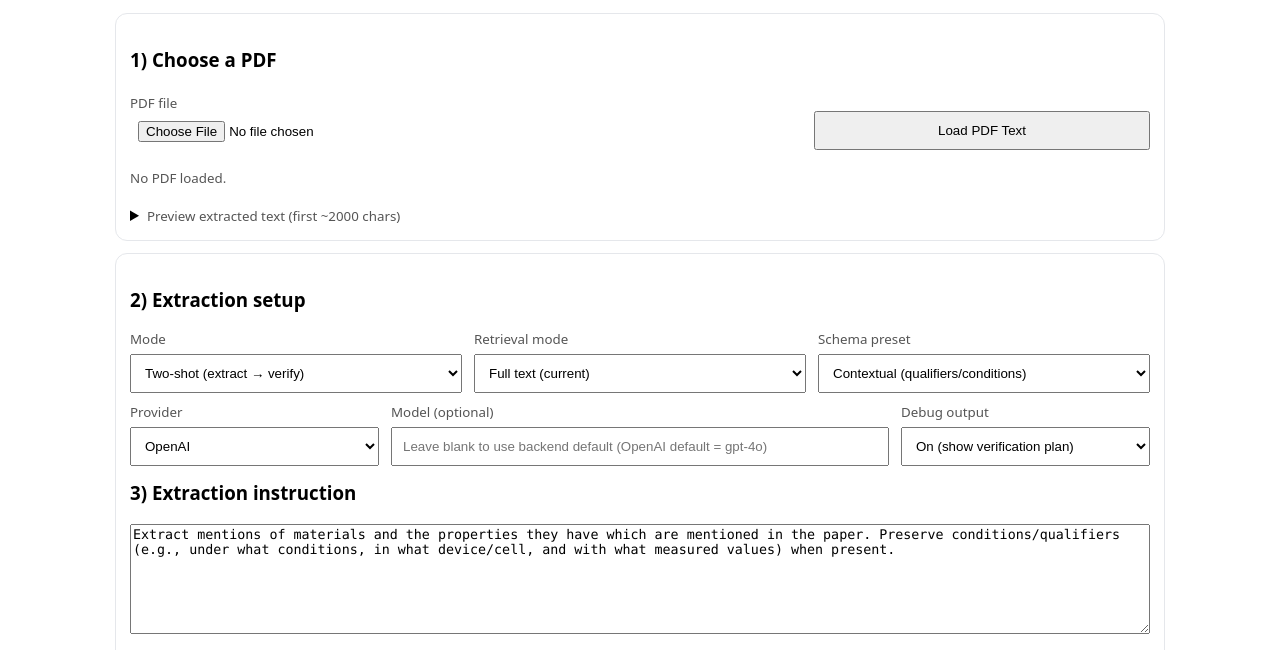
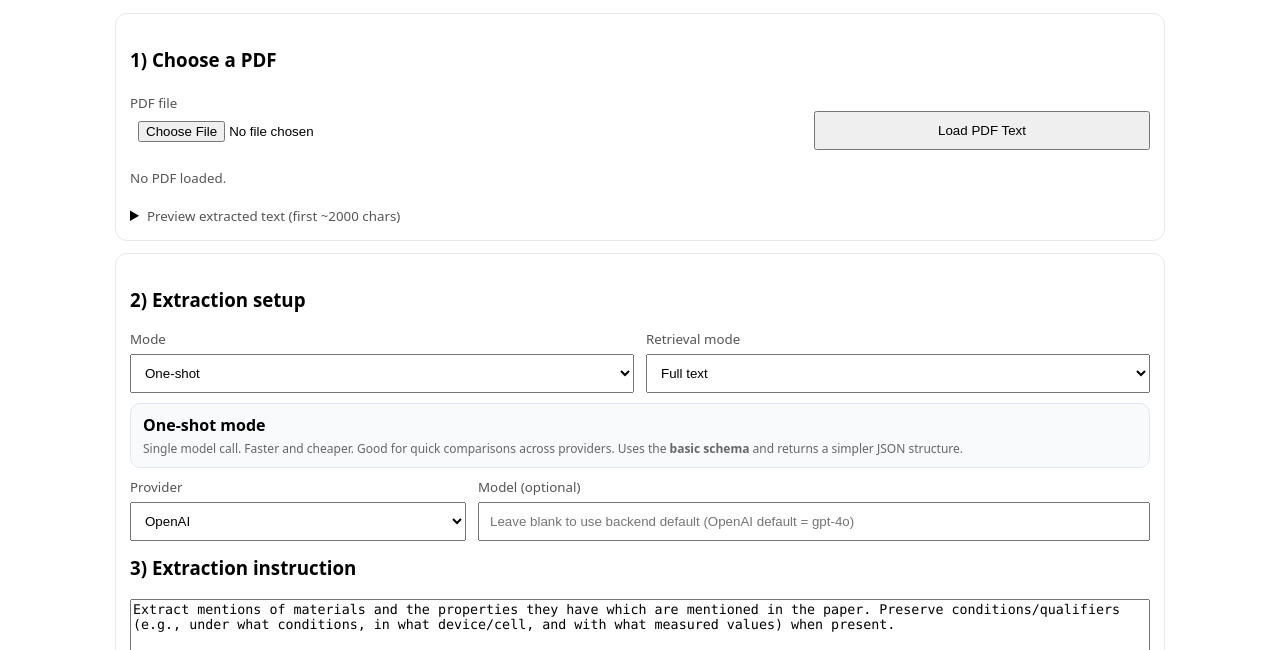
Before and after one commit to wajahathssn/wajahathssn.github.io, a plain HTML site: page index.html in a window 1280 px wide. Shown: the part 122-772 px from the top of the page. Drawn offline with Linux system fonts and the light colour scheme.

Commit message:
Update index.html

```diff
--- a/index.html
+++ b/index.html
@@ -18,9 +18,21 @@
     label small { display:block; margin-bottom:6px; }
     .muted { color: #666; }
     .tiny { font-size: 12px; }
-    .right { margin-left:auto; }
     .ok { color: #0a7f3f; }
-    .warn { color: #b45309; }
+    .mode-box {
+      background: #f8fafc;
+      border: 1px solid #e2e8f0;
+      border-radius: 10px;
+      padding: 10px 12px;
+      margin-top: 10px;
+    }
+    .mode-title { font-weight: 600; margin-bottom: 4px; }
+    code.inline {
+      background: #f1f5f9;
+      padding: 1px 6px;
+      border-radius: 6px;
+      font-size: 12px;
+    }
   </style>
 </head>
 <body>
@@ -55,30 +67,24 @@
     <h3>2) Extraction setup</h3>
 
     <div class="row">
-      <label style="flex:1; min-width:220px;">
+      <label style="flex:1; min-width:240px;">
         <small>Mode</small>
         <select id="mode" style="padding:10px;">
-          <option value="one_shot">One-shot</option>
-          <option value="two_shot" selected>Two-shot (extract → verify)</option>
+          <option value="one_shot" selected>One-shot</option>
+          <option value="two_shot">Two-shot (extract → verify)</option>
         </select>
       </label>
 
-      <label style="flex:1; min-width:220px;">
+      <label style="flex:1; min-width:240px;">
         <small>Retrieval mode</small>
         <select id="retrievalMode" style="padding:10px;">
-          <option value="full_text" selected>Full text (current)</option>
-          <option value="abstract_only">Abstract only (label only for now)</option>
-        </select>
-      </label>
-
-      <label style="flex:1; min-width:220px;">
-        <small>Schema preset</small>
-        <select id="schemaPreset" style="padding:10px;">
-          <option value="basic">Basic (material + properties + evidence)</option>
-          <option value="contextual" selected>Contextual (qualifiers/conditions)</option>
+          <option value="full_text" selected>Full text</option>
+          <option value="abstract_only">Abstract only</option>
         </select>
       </label>
     </div>
+
+    <div id="modeInfo" class="mode-box"></div>
 
     <div class="row" style="margin-top:10px;">
       <label style="flex:1; min-width:220px;">
@@ -95,20 +101,13 @@
         <small>Model (optional)</small>
         <input id="model" placeholder="Leave blank to use backend default (OpenAI default = gpt-4o)" style="padding:10px;" />
       </label>
-
-      <label style="flex:1; min-width:220px;">
-        <small>Debug output</small>
-        <select id="includeDebug" style="padding:10px;">
-          <option value="false">Off</option>
-          <option value="true" selected>On (show verification plan)</option>
-        </select>
-      </label>
     </div>
 
     <h3 style="margin-top:14px;">3) Extraction instruction</h3>
     <textarea id="query">Extract mentions of materials and the properties they have which are mentioned in the paper. Preserve conditions/qualifiers (e.g., under what conditions, in what device/cell, and with what measured values) when present.</textarea>
 
     <h3 style="margin-top:14px;">4) JSON Schema</h3>
+    <p class="tiny muted" id="schemaHint"></p>
     <textarea id="schema"></textarea>
 
     <div class="row" style="margin-top:12px;">
@@ -118,7 +117,7 @@
     </div>
 
     <p class="tiny muted" style="margin-top:10px;">
-      Tip: If you get a CORS error, make sure your backend allows <code>https://wajahathssn.github.io</code>.
+      Tip: One-shot is faster. Two-shot is slower but usually more reliable because it verifies/repairs the first extraction.
     </p>
   </div>
 
@@ -128,7 +127,6 @@
   </div>
 
   <script type="module">
-    // Change this only if your Vercel URL changes
     const API_BASE = "https://wajahathssn-github-io.vercel.app/api";
 
     const BASIC_SCHEMA = `{
@@ -186,32 +184,49 @@
 }`;
 
     let pdfText = "";
+    let includeDebug = false; // Auto-controlled by mode
+
     const statusEl = document.getElementById("status");
     const previewEl = document.getElementById("preview");
     const outEl = document.getElementById("out");
 
+    const modeEl = document.getElementById("mode");
     const schemaEl = document.getElementById("schema");
-    const schemaPresetEl = document.getElementById("schemaPreset");
-    const modeEl = document.getElementById("mode");
+    const schemaHintEl = document.getElementById("schemaHint");
+    const modeInfoEl = document.getElementById("modeInfo");
 
-    function setSchemaFromPreset() {
-      const preset = schemaPresetEl.value;
-      schemaEl.value = preset === "basic" ? BASIC_SCHEMA : CONTEXTUAL_SCHEMA;
+    function applyModeDefaults() {
+      const mode = modeEl.value;
+
+      if (mode === "one_shot") {
+        schemaEl.value = BASIC_SCHEMA;
+        includeDebug = false;
+        schemaHintEl.innerHTML = `Auto schema: <code class="inline">basic</code> (simple materials → properties → evidence). Debug is <strong>OFF</strong>.`;
+
+        modeInfoEl.innerHTML = `
+          <div class="mode-title">One-shot mode</div>
+          <div class="tiny muted">
+            Single model call. Faster and cheaper. Good for quick comparisons across providers.
+            Uses the <strong>basic schema</strong> and returns a simpler JSON structure.
+          </div>
+        `;
+      } else {
+        schemaEl.value = CONTEXTUAL_SCHEMA;
+        includeDebug = true;
+        schemaHintEl.innerHTML = `Auto schema: <code class="inline">contextual</code> (qualifiers / conditions / values). Debug is <strong>ON</strong> (includes verification plan).`;
+
+        modeInfoEl.innerHTML = `
+          <div class="mode-title">Two-shot mode (recommended)</div>
+          <div class="tiny muted">
+            Pass 1 extracts candidate claims. Pass 2 generates a <strong>paper-specific verification plan</strong> and repairs/verifies the extraction.
+            Uses the <strong>contextual schema</strong> and preserves qualifiers/conditions when possible.
+          </div>
+        `;
+      }
     }
 
-    // Initialize default schema
-    setSchemaFromPreset();
-
-    // Optional: auto-switch schema when mode changes
-    modeEl.addEventListener("change", () => {
-      // Two-shot defaults to contextual because it's more useful for verification
-      if (modeEl.value === "two_shot" && schemaPresetEl.value === "basic") {
-        schemaPresetEl.value = "contextual";
-        setSchemaFromPreset();
-      }
-    });
-
-    schemaPresetEl.addEventListener("change", setSchemaFromPreset);
+    applyModeDefaults();
+    modeEl.addEventListener("change", applyModeDefaults);
 
     async function pdfToText(file) {
       const arrayBuffer = await file.arrayBuffer();
@@ -232,14 +247,12 @@
     }
 
     function extractAbstractOnly(fullText) {
-      // Simple heuristic (frontend-only). If not found, fall back to full text.
       const t = fullText || "";
       const lower = t.toLowerCase();
 
       const absIdx = lower.search(/\babstract\b/);
       if (absIdx < 0) return t;
 
-      // try to end at introduction / keywords / first section heading
       const after = t.slice(absIdx);
       const endCandidates = [
         /\bintroduction\b/i,
@@ -266,8 +279,11 @@
         statusEl.textContent = "Extracting text from PDF in the browser...";
         pdfText = await pdfToText(f);
 
-        previewEl.textContent = pdfText.slice(0, 2000) + (pdfText.length > 2000 ? "\n\n...[truncated]" : "");
-        statusEl.innerHTML = `<span class="ok">Loaded PDF text</span> (${pdfText.length.toLocaleString()} characters). Ready to run extraction.`;
+        previewEl.textContent =
+          pdfText.slice(0, 2000) + (pdfText.length > 2000 ? "\n\n...[truncated]" : "");
+
+        statusEl.innerHTML =
+          `<span class="ok">Loaded PDF text</span> (${pdfText.length.toLocaleString()} characters). Ready to run extraction.`;
       } catch (e) {
         console.error(e);
         statusEl.textContent = "Failed to extract PDF text.";
@@ -291,9 +307,8 @@
 
         const provider = document.getElementById("provider").value;
         const modelInput = document.getElementById("model").value.trim();
-        const mode = document.getElementById("mode").value;
+        const mode = modeEl.value;
         const retrievalMode = document.getElementById("retrievalMode").value;
-        const includeDebug = document.getElementById("includeDebug").value === "true";
 
         let sourceText = pdfText;
         if (retrievalMode === "abstract_only") {
@@ -312,7 +327,7 @@
             model: modelInput || undefined,
             mode,
             retrieval_mode: retrievalMode,
-            include_debug: includeDebug,
+            include_debug: includeDebug,   // auto set from mode
             prompt,
             schema
           })
```
